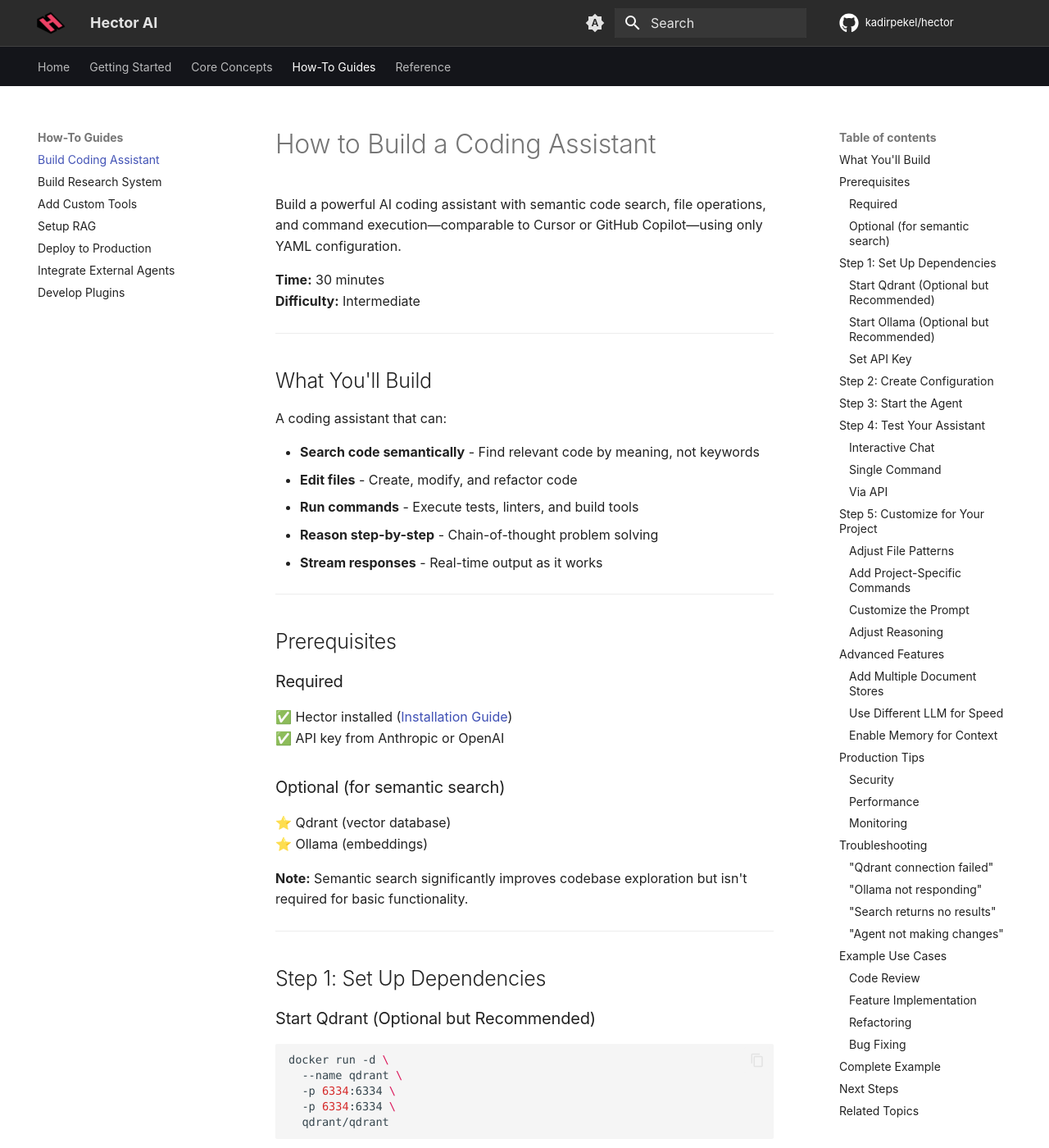
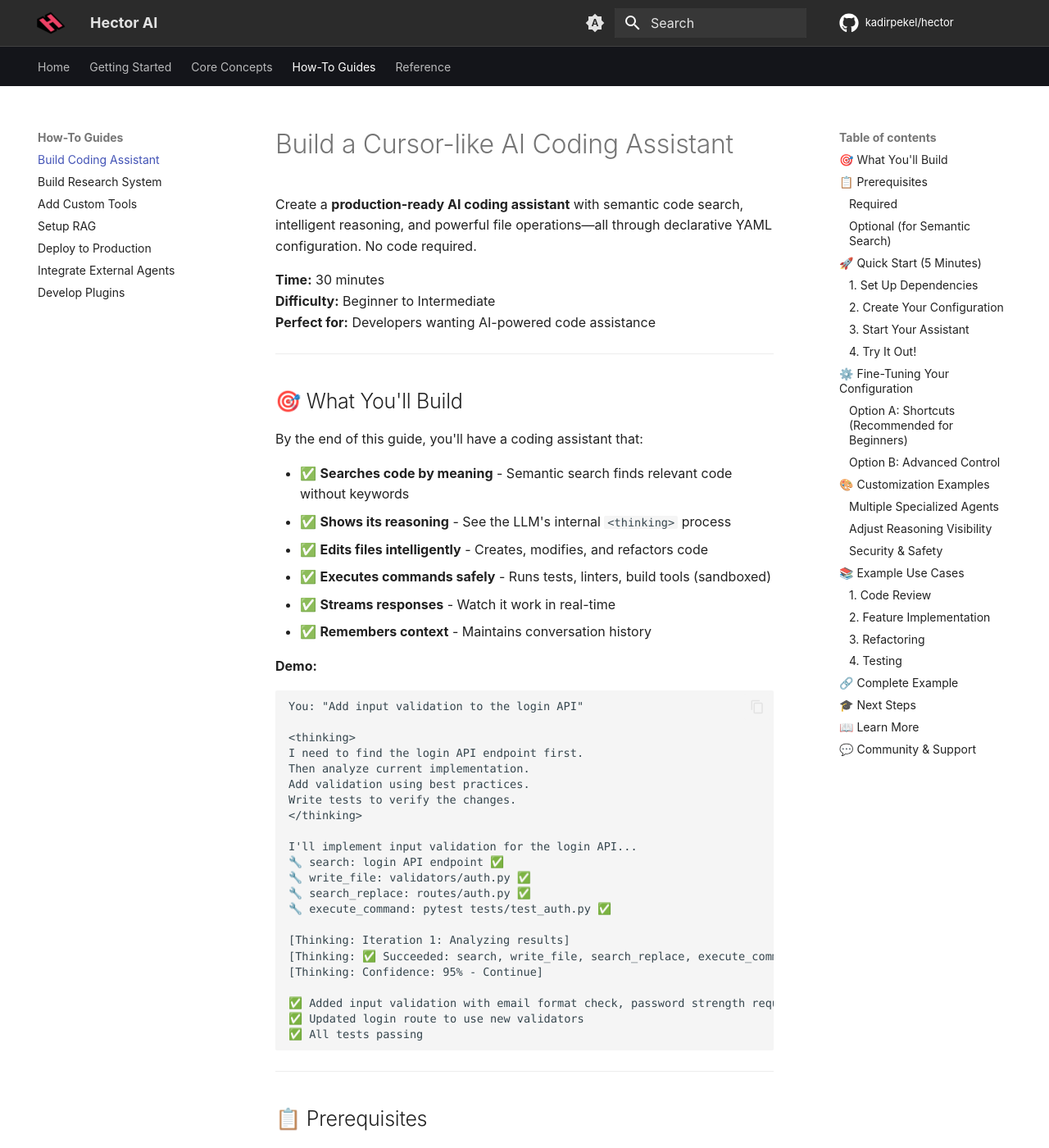
Before and after one commit to kadirpekel/hector, an MkDocs documentation site: the page built from docs/how-to/build-coding-assistant.md, in a window 1280 px wide and 1400 px high. Shown: the whole window at 82% size. Built offline with MkDocs 1.6.1 and Material for MkDocs 9.7.7, drawn with Linux system fonts in a browser that asks for light colours; comment, search, counter and statistics services are not loaded; some of the changed text lies outside the part shown.

Commit message:
coding assistant how to update

````diff
--- a/docs/how-to/build-coding-assistant.md
+++ b/docs/how-to/build-coding-assistant.md
@@ -1,71 +1,98 @@
 ---
-title: Build a Coding Assistant
-description: Create a Cursor-like AI coding assistant with semantic search in 30 minutes
+title: Build a Cursor-like AI Coding Assistant
+description: Create a production-ready coding assistant with semantic search, self-reflection, and tool execution in 30 minutes—using only YAML
 ---
 
-# How to Build a Coding Assistant
+# Build a Cursor-like AI Coding Assistant
 
-Build a powerful AI coding assistant with semantic code search, file operations, and command execution—comparable to Cursor or GitHub Copilot—using only YAML configuration.
+Create a **production-ready AI coding assistant** with semantic code search, intelligent reasoning, and powerful file operations—all through declarative YAML configuration. No code required.
 
 **Time:** 30 minutes
-**Difficulty:** Intermediate
+**Difficulty:** Beginner to Intermediate
+**Perfect for:** Developers wanting AI-powered code assistance
 
 ---
 
-## What You'll Build
+## 🎯 What You'll Build
 
-A coding assistant that can:
+By the end of this guide, you'll have a coding assistant that:
 
-- **Search code semantically** - Find relevant code by meaning, not keywords
-- **Edit files** - Create, modify, and refactor code
-- **Run commands** - Execute tests, linters, and build tools
-- **Reason step-by-step** - Chain-of-thought problem solving
-- **Stream responses** - Real-time output as it works
+- ✅ **Searches code by meaning** - Semantic search finds relevant code without keywords
+- ✅ **Shows its reasoning** - See the LLM's internal `<thinking>` process
+- ✅ **Edits files intelligently** - Creates, modifies, and refactors code
+- ✅ **Executes commands safely** - Runs tests, linters, build tools (sandboxed)
+- ✅ **Streams responses** - Watch it work in real-time
+- ✅ **Remembers context** - Maintains conversation history
+
+**Demo:**
+```
+You: "Add input validation to the login API"
+
+<thinking>
+I need to find the login API endpoint first.
+Then analyze current implementation.
+Add validation using best practices.
+Write tests to verify the changes.
+</thinking>
+
+I'll implement input validation for the login API...
+🔧 search: login API endpoint ✅
+🔧 write_file: validators/auth.py ✅
+🔧 search_replace: routes/auth.py ✅
+🔧 execute_command: pytest tests/test_auth.py ✅
+
+[Thinking: Iteration 1: Analyzing results]
+[Thinking: ✅ Succeeded: search, write_file, search_replace, execute_command]
+[Thinking: Confidence: 95% - Continue]
+
+✅ Added input validation with email format check, password strength requirements
+✅ Updated login route to use new validators
+✅ All tests passing
+```
 
 ---
 
-## Prerequisites
+## 📋 Prerequisites
 
 ### Required
 
-✅ Hector installed ([Installation Guide](../getting-started/installation.md))
-✅ API key from Anthropic or OpenAI
+- ✅ **Hector installed** - [Installation Guide](../getting-started/installation.md)
+- ✅ **API Key** - Anthropic Claude or OpenAI GPT-4
 
-### Optional (for semantic search)
+### Optional (for Semantic Search)
 
-⭐ Qdrant (vector database)
-⭐ Ollama (embeddings)
+- ⭐ **Qdrant** - Vector database for code search
+- ⭐ **Ollama** - Local embeddings
 
-**Note:** Semantic search significantly improves codebase exploration but isn't required for basic functionality.
+> **Note:** Semantic search dramatically improves code understanding, but basic functionality works without it.
 
 ---
 
-## Step 1: Set Up Dependencies
+## 🚀 Quick Start (5 Minutes)
 
-### Start Qdrant (Optional but Recommended)
+### 1. Set Up Dependencies
 
+**Start Qdrant (Vector Database):**
 ```bash
 docker run -d \
   --name qdrant \
   -p 6334:6334 \
-  -p 6334:6334 \
+  -p 6333:6333 \
   qdrant/qdrant
 ```
 
-Verify: http://localhost:6334/dashboard
+Verify at: http://localhost:6334/dashboard
 
-### Start Ollama (Optional but Recommended)
-
+**Start Ollama (Embeddings):**
 ```bash
-# Install Ollama
+# Install
 curl https://ollama.ai/install.sh | sh
 
 # Pull embedding model
 ollama pull nomic-embed-text
 ```
 
-### Set API Key
-
+**Set API Key:**
 ```bash
 # Anthropic (recommended for coding)
 export ANTHROPIC_API_KEY="sk-ant-..."
@@ -76,9 +103,9 @@ export OPENAI_API_KEY="sk-..."
 
 ---
 
-## Step 2: Create Configuration
+### 2. Create Your Configuration
 
-Create `coding-assistant.yaml`:
+Create `coder.yaml`:
 
 ```yaml
 # LLM Configuration
@@ -87,379 +114,399 @@ llms:
     type: "anthropic"
     model: "claude-sonnet-4-20250514"
     api_key: "${ANTHROPIC_API_KEY}"
-    temperature: 0.0
+    temperature: 0.0          # Deterministic for code
     max_tokens: 8000
 
-# Coding Assistant Agent
+# Your Coding Assistant
 agents:
   coder:
     name: "AI Coding Assistant"
     llm: "claude"
 
-    # Quick shortcuts for easy setup
-    docs_folder: "."         # Auto-configures semantic search for current directory
-    enable_tools: true       # Auto-enables all coding tools
+    # 🎯 Quick Config Shortcuts (Recommended for Getting Started)
+    docs_folder: "."          # Index current directory
+    enable_tools: true        # Enable all coding tools
 
-    # Optional: Customize the system prompt
-    prompt:
-      prompt_slots:
-        system_role: |
-          You are an expert AI coding assistant.
-          Use semantic search to understand code before making changes.
-          Always implement rather than just suggesting.
-
-    # Reasoning configuration
+    # 🧠 Enhanced Reasoning (Show the AI's thinking!)
     reasoning:
       engine: "chain-of-thought"
       max_iterations: 100
+      enable_self_reflection: true        # LLM outputs <thinking> tags
+      enable_structured_reflection: true  # Analyze tool execution
+      show_thinking: true                 # Display reasoning blocks
       enable_streaming: true
+      show_tool_execution: true
 
-    # Memory configuration
+    # 💾 Conversation Memory
     memory:
       working:
         strategy: "summary_buffer"
-        budget: 4000
+        budget: 4000          # Keep 4000 tokens of context
 ```
 
-**What gets auto-configured:**
-- ✅ Document store indexing your codebase
-- ✅ Qdrant vector database (localhost:6334)
-- ✅ Ollama embedder (localhost:11434, nomic-embed-text)
-- ✅ Search tool for semantic code search
-- ✅ All file tools (write_file, search_replace)
-- ✅ Command execution tool (sandboxed)
-
-💡 **Want full control?** See the [advanced configuration example](https://github.com/kadirpekel/hector/blob/main/configs/coding-advanced.yaml).
+**What the shortcuts auto-configure:**
+- ✅ Indexes your entire codebase
+- ✅ Connects to Qdrant (localhost:6334)
+- ✅ Uses Ollama for embeddings (localhost:11434)
+- ✅ Enables semantic search tool
+- ✅ Enables all file tools (write_file, search_replace)
+- ✅ Enables command execution (sandboxed)
 
 ---
 
-## Step 3: Start the Agent
+### 3. Start Your Assistant
 
+**Server Mode:**
 ```bash
-hector serve --config coding-assistant.yaml
+hector serve --config coder.yaml
 ```
-
-**First run:** If semantic search is configured, Hector will index your codebase. This may take a few minutes for large projects.
 
 Output:
 ```
-Hector server listening on :8080
-Indexing codebase...
-Indexed 1,234 chunks from 156 files
-Agent registered: coder
+🚀 Hector server listening on :8080
+🔍 Indexing codebase from: ./
+✅ Indexed 1,234 chunks from 156 files
+🤖 Agent registered: coder
+```
+
+**Interactive Mode:**
+```bash
+hector chat --config coder.yaml coder
 ```
 
 ---
 
-## Step 4: Test Your Assistant
+### 4. Try It Out!
 
-### Interactive Chat
+**Example Tasks:**
 
 ```bash
-hector chat --config coding-assistant.yaml coder
+# Understand existing code
+> How does authentication work in this codebase?
+
+# Implement features
+> Add rate limiting to the API endpoints
+
+# Refactor code
+> Refactor the database layer to use the repository pattern
+
+# Fix bugs
+> Fix the memory leak in the connection pool
+
+# Run tests
+> Write unit tests for the auth module and run them
 ```
 
-**Try these tasks:**
-
-```
-> How does authentication work in this codebase?
-[Agent uses semantic search to find auth-related code]
-
-> Add input validation to the login function
-[Agent searches for login function, analyzes it, adds validation]
-
-> Write tests for the new validation
-[Agent creates test file with comprehensive tests]
-
-> Run the tests
-[Agent executes: npm test]
-```
-
-### Single Command
-
-```bash
-hector call --config coding-assistant.yaml coder "Add error handling to the API endpoints"
-```
-
-### Via API
-
+**API Mode:**
 ```bash
 curl -X POST http://localhost:8080/agents/coder/tasks \
   -H "Content-Type: application/json" \
-  -d '{
-    "task": "Refactor the database connection logic to use connection pooling"
-  }'
+  -d '{"task": "Add input validation to all API routes"}'
 ```
 
 ---
 
-## Step 5: Customize for Your Project
+## ⚙️ Fine-Tuning Your Configuration
 
-### Adjust File Patterns
+### Option A: Shortcuts (Recommended for Beginners)
 
-```yaml
-document_stores:
-  frontend:
-    name: "frontend"
-    paths: ["./frontend/src/"]
-
-  backend:
-    name: "backend"
-    paths: ["./backend/"]
-```
-
-### Add Project-Specific Commands
-
-```yaml
-tools:
-  execute_command:
-    type: command
-
-    # All commands allowed by default (sandboxed)
-    # Only restrict if needed:
-    # allowed_commands: ["npm", "yarn", "pnpm"]
-```
-
-### Customize the Prompt
+Perfect for quick setup with sensible defaults:
 
 ```yaml
 agents:
   coder:
+    docs_folder: "./src"      # Index source directory
+    enable_tools: true        # All tools enabled
+```
+
+**Customize the prompt:**
+```yaml
+agents:
+  coder:
+    docs_folder: "./src"
+    enable_tools: true
+
     prompt:
       prompt_slots:
         system_role: |
           You are an expert in our tech stack:
           - Frontend: React + TypeScript
-          - Backend: Go + PostgreSQL
-          - Infrastructure: Docker + Kubernetes
+          - Backend: Python + FastAPI
+          - Database: PostgreSQL
 
-          Follow our conventions:
-          - Use functional components in React
-          - Write tests for all new features
-          - Follow Go effective patterns
+        reasoning_instructions: |
+          Always implement changes, never just suggest.
+          Write tests for all new features.
+          Use semantic search to understand code first.
 ```
 
-### Adjust Reasoning
+### Option B: Advanced Control
+
+For production or complex needs, define everything explicitly:
 
 ```yaml
-reasoning:
-  max_iterations: 50    # Fewer for simpler tasks
-  show_thinking: true   # Show internal reasoning
-  show_debug_info: true # Debug mode
-```
+# Vector Database
+databases:
+  qdrant:
+    type: "qdrant"
+    host: "localhost"
+    port: 6334
 
----
+# Embedder
+embedders:
+  ollama:
+    type: "ollama"
+    host: "localhost"
+    port: 11434
+    model: "nomic-embed-text"
 
-## Advanced Features
+# Document Stores
+document_stores:
+  frontend:
+    name: "frontend"
+    source: "directory"
+    path: "./frontend/src"
+    chunk_size: 512           # Smaller for precision
+    watch_changes: true
 
-### Add Multiple Document Stores
+  backend:
+    name: "backend"
+    source: "directory"
+    path: "./backend"
+    chunk_size: 512
 
-```yaml
-document_stores:
-  source_code:
-    name: "source_code"
-    paths: ["./src/"]
-    chunk_size: 512  # Smaller for precision
+# Tools (explicit configuration)
+tools:
+  search:
+    type: "search"
+    document_stores: ["frontend", "backend"]
 
-  documentation:
-    name: "documentation"
-    paths: ["./docs/"]
-    chunk_size: 2048  # Larger for context
+  write_file:
+    type: "write_file"
+    max_file_size: 1048576    # 1MB limit
+    # All file types allowed by default
 
-  configs:
-    name: "configs"
-    paths: ["./config/"]
-```
+  search_replace:
+    type: "search_replace"
+    max_replacements: 100
 
-### Use Different LLM for Speed
+  execute_command:
+    type: "command"
+    enable_sandboxing: true
+    max_execution_time: "30s"
+    # All commands allowed (sandboxed)
 
-```yaml
-llms:
-  fast:
-    type: "openai"
-    model: "gpt-4o-mini"  # Faster, cheaper
+  todo_write:
+    type: "todo"
 
-  smart:
-    type: "anthropic"
-    model: "claude-sonnet-4-20250514"  # Smarter, slower
-
-agents:
-  quick_coder:
-    llm: "fast"  # Use for simple edits
-
-  architect:
-    llm: "smart"  # Use for complex refactoring
-```
-
-### Enable Memory for Context
-
-```yaml
+# Agent Configuration
 agents:
   coder:
+    name: "Production Coding Assistant"
+    llm: "claude"
+    database: "qdrant"
+    embedder: "ollama"
+    document_stores: ["frontend", "backend"]
+    tools:
+      - "search"
+      - "write_file"
+      - "search_replace"
+      - "execute_command"
+      - "todo_write"
+
+    reasoning:
+      engine: "chain-of-thought"
+      max_iterations: 100
+      enable_self_reflection: true
+      enable_structured_reflection: true
+      show_thinking: true
+      enable_streaming: true
+      show_tool_execution: true
+
     memory:
       working:
         strategy: "summary_buffer"
         budget: 4000
+        threshold: 0.8
+        target: 0.6
       longterm:
-
         storage_scope: "session"
 ```
 
-Now the agent remembers context across multiple requests!
+**When to use advanced config:**
+- ✅ Multiple document stores
+- ✅ Custom tool restrictions
+- ✅ Production deployments
+- ✅ Team-specific workflows
 
 ---
 
-## Production Tips
+## 🎨 Customization Examples
 
-### Security
+### Multiple Specialized Agents
+
+```yaml
+agents:
+  # Frontend specialist
+  frontend_dev:
+    docs_folder: "./frontend"
+    enable_tools: true
+    prompt:
+      prompt_slots:
+        system_role: "React + TypeScript expert"
+
+  # Backend specialist
+  backend_dev:
+    docs_folder: "./backend"
+    enable_tools: true
+    prompt:
+      prompt_slots:
+        system_role: "Python + FastAPI expert"
+
+  # Full-stack architect
+  architect:
+    docs_folder: "."
+    enable_tools: true
+    reasoning:
+      max_iterations: 150     # More complex tasks
+```
+
+### Adjust Reasoning Visibility
+
+```yaml
+reasoning:
+  # Development mode (see everything)
+  enable_self_reflection: true   # See LLM's <thinking>
+  show_thinking: true            # See meta-analysis
+  show_tool_execution: true      # See tool calls
+  show_debug_info: true          # See iterations/tokens
+
+  # Production mode (quieter)
+  # enable_self_reflection: false
+  # show_thinking: false
+  # show_debug_info: false
+```
+
+### Security & Safety
 
 ```yaml
 tools:
   execute_command:
-    type: command
-    # Optional restrictions (only if needed):
-    # allowed_commands: ["npm", "go", "git"]  # Whitelist only
-    # denied_commands: ["rm", "dd", "sudo"]   # Blacklist dangerous
+    type: "command"
+    enable_sandboxing: true     # Always recommended
+
+    # Optional: Restrict commands
+    # allowed_commands: ["npm", "pytest", "go", "git"]
+    # denied_commands: ["rm", "dd", "sudo", "curl"]
 
   write_file:
-    type: write_file
-    # Optional restrictions (only if needed):
-    # allowed_paths: ["./src/", "./tests/"]   # Restrict paths
-    # denied_paths: ["./secrets/", "./.env"]  # Protect sensitive
+    type: "write_file"
+
+    # Optional: Restrict paths
+    # allowed_paths: ["./src/", "./tests/"]
+    # denied_paths: ["./secrets/", "./.env", "./config/"]
 ```
 
-### Performance
-
-```yaml
-# Index in the background
-document_stores:
-  codebase:
-    name: "codebase"
-    batch_size: 100      # Index 100 docs at a time
-    parallel: true       # Parallel processing
-    cache_embeddings: true  # Cache for re-indexing
-```
-
-### Monitoring
-
-```yaml
-logging:
-  level: "info"
-  format: "json"
-
-reasoning:
-  show_tool_execution: true  # See what the agent does
-  show_debug_info: false     # Disable in production
-```
+> **💡 Tip:** By default, `execute_command` uses sandboxing, so all commands are safe. Only add restrictions if you need extra control.
 
 ---
 
-## Troubleshooting
+## 📚 Example Use Cases
 
-### "Qdrant connection failed"
+### 1. Code Review
 
 ```bash
-# Check if Qdrant is running
-docker ps | grep qdrant
-
-# Check logs
-docker logs qdrant
-
-# Verify connectivity
-curl http://localhost:6334/
+hector call --config coder.yaml coder \
+  "Review the authentication module for security issues"
 ```
 
-### "Ollama not responding"
+The agent will:
+1. Search for authentication code
+2. Analyze for common vulnerabilities
+3. Suggest fixes with code examples
+
+### 2. Feature Implementation
 
 ```bash
-# Check if Ollama is running
-ollama list
-
-# Pull model if missing
-ollama pull nomic-embed-text
-
-# Test embeddings
-ollama run nomic-embed-text "test"
+hector call --config coder.yaml coder \
+  "Add rate limiting middleware to all API endpoints"
 ```
 
-### "Search returns no results"
+The agent will:
+1. Search for existing middleware patterns
+2. Implement rate limiting
+3. Update route configurations
+4. Write tests
 
-- Check documents are indexed in Qdrant dashboard
-- Verify file patterns match your project structure
-- Lower search threshold if too restrictive
+### 3. Refactoring
 
-### "Agent not making changes"
+```bash
+hector call --config coder.yaml coder \
+  "Refactor the user service to follow clean architecture"
+```
 
-Review prompt - emphasize implementation:
-```yaml
-prompt_slots:
-  reasoning_instructions: |
-    ALWAYS implement changes directly.
-    DO NOT just suggest changes.
-    Use write_file and search_replace tools proactively.
+The agent will:
+1. Analyze current structure
+2. Create new architecture
+3. Migrate code incrementally
+4. Update imports and tests
+
+### 4. Testing
+
+```bash
+hector call --config coder.yaml coder \
+  "Generate comprehensive tests for the payment module"
 ```
+
+The agent will:
+1. Search for payment-related code
+2. Identify edge cases
+3. Write unit and integration tests
+4. Run tests to verify
 
 ---
 
-## Example Use Cases
+## 🔗 Complete Example
 
-### Code Review
+See the full production-ready configuration: [`configs/coding.yaml`](https://github.com/kadirpekel/hector/blob/main/configs/coding.yaml)
 
-```bash
-hector call coder "Review the authentication code for security issues"
-```
-
-Agent searches auth code, identifies issues, suggests fixes.
-
-### Feature Implementation
-
-```bash
-hector call coder "Add rate limiting to the API endpoints"
-```
-
-Agent searches existing patterns, implements rate limiting, adds tests.
-
-### Refactoring
-
-```bash
-hector call coder "Refactor the database layer to use repositories pattern"
-```
-
-Agent analyzes current structure, implements repository pattern, updates callers.
-
-### Bug Fixing
-
-```bash
-hector call coder "Fix the memory leak in the connection pool"
-```
-
-Agent searches for connection pool code, identifies leak, implements fix.
+For maximum control: [`configs/coding-advanced.yaml`](https://github.com/kadirpekel/hector/blob/main/configs/coding-advanced.yaml)
 
 ---
 
-## Complete Example
+## 🎓 Next Steps
 
-See the full configuration in `configs/coding.yaml` in the Hector repository.
+Ready to level up? Check out these guides:
 
-**Key files:**
-- Configuration: `configs/coding.yaml`
-- Documentation: `docs/tutorial-cursor.md`
-- Examples: `configs/README.md`
+- **[Setup RAG & Semantic Search](setup-rag.md)** - Deep dive into semantic code search
+- **[Build a Research System](build-research-system.md)** - Multi-agent orchestration
+- **[Deploy to Production](deploy-production.md)** - Docker, Kubernetes, monitoring
+- **[Add Custom Tools](add-custom-tools.md)** - Extend with MCP integrations
 
 ---
 
-## Next Steps
+## 📖 Learn More
 
-- **[Set Up RAG](setup-rag.md)** - Detailed RAG configuration guide
-- **[Build a Research System](build-research-system.md)** - Multi-agent orchestration
-- **[Deploy to Production](deploy-production.md)** - Production deployment
-- **[Add Custom Tools](add-custom-tools.md)** - Extend with MCP tools
+**Core Concepts:**
+- [Tools](../core-concepts/tools.md) - Understanding the tool system
+- [RAG & Semantic Search](../core-concepts/rag.md) - How semantic search works
+- [Reasoning Strategies](../core-concepts/reasoning.md) - Chain-of-thought & self-reflection
+- [Memory](../core-concepts/memory.md) - Context management
+- [Prompts](../core-concepts/prompts.md) - Prompt engineering
+
+**Reference:**
+- [Configuration Reference](../reference/configuration.md) - Complete config options
+- [CLI Reference](../reference/cli.md) - All CLI commands
+- [API Reference](../reference/api.md) - HTTP API documentation
 
 ---
 
-## Related Topics
+## 💬 Community & Support
 
-- **[Tools](../core-concepts/tools.md)** - Understanding the tool system
-- **[RAG & Semantic Search](../core-concepts/rag.md)** - How semantic search works
-- **[Reasoning Strategies](../core-concepts/reasoning.md)** - Chain-of-thought details
-- **[Prompts](../core-concepts/prompts.md)** - Prompt engineering
+- **GitHub:** [github.com/kadirpekel/hector](https://github.com/kadirpekel/hector)
+- **Issues:** [Report bugs or request features](https://github.com/kadirpekel/hector/issues)
+- **Discussions:** [Ask questions & share ideas](https://github.com/kadirpekel/hector/discussions)
+
+---
+
+**Built with Hector?** Share your experience! Tag us on social media with **#HectorAI** 🚀
````
